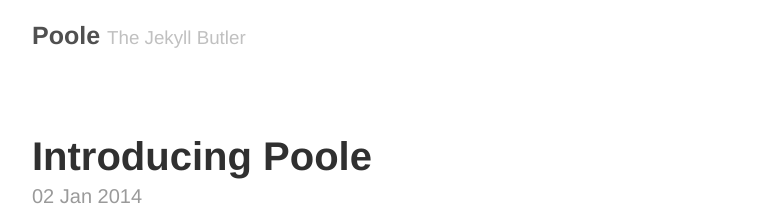
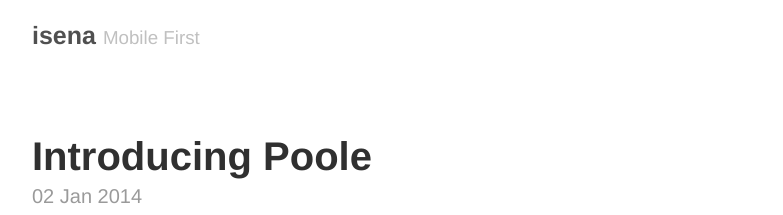
Before and after one commit to isena/isena.github.io, a Jekyll site: the page built from index.html, in a window 1280 px wide. Shown: the top 215 px of the page, without its empty margins (248-1031 px from the left). Built offline with Jekyll 4.4.1, drawn with Linux system fonts in a browser that asks for light colours; the list of posts is cut into pages by our own code.

Commit message:
customizando

```diff
--- a/_config.yml
+++ b/_config.yml
@@ -3,17 +3,17 @@
 relative_permalinks: true
 
 # Setup
-title:            Poole
-tagline:          The Jekyll Butler
-url:              http://getpoole.com
+title:            isena
+tagline:          Mobile First
+url:              http://isena.github.io/
 paginate:         1
 baseurl:          /
 author:
-  name:           Mark Otto
-  url:            https://twitter.com/mdo
-  email:          markdotto@gmail.com
+  name:           Isaac Stevao Sena
+  url:            https://br.linkedin.com/in/isaacsena
+  email:          isaac.sena@gmail.com
 
 # Custom vars
 version:          1.0.0
 github:
-  repo:           https://github.com/poole/poole
+  repo:           https://github.com/isena
```
Also changed, not shown: 18 other files.
